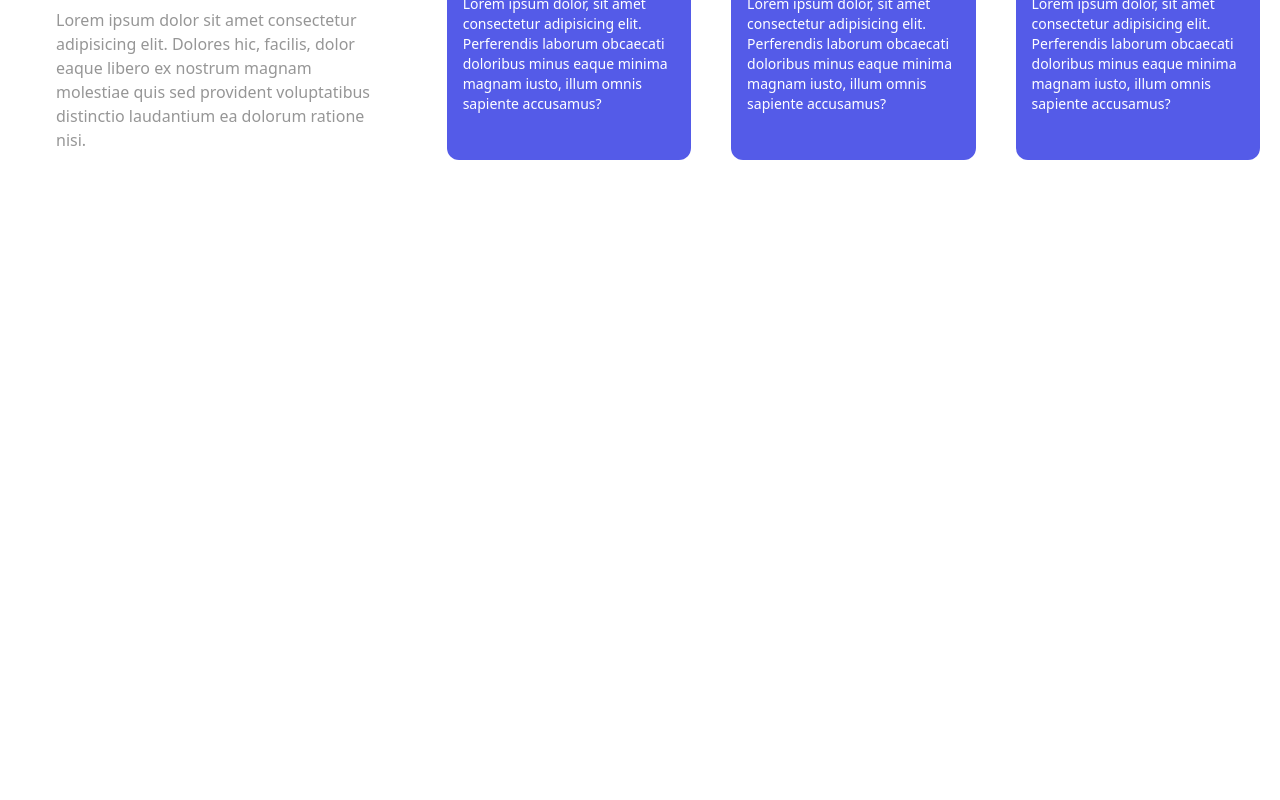
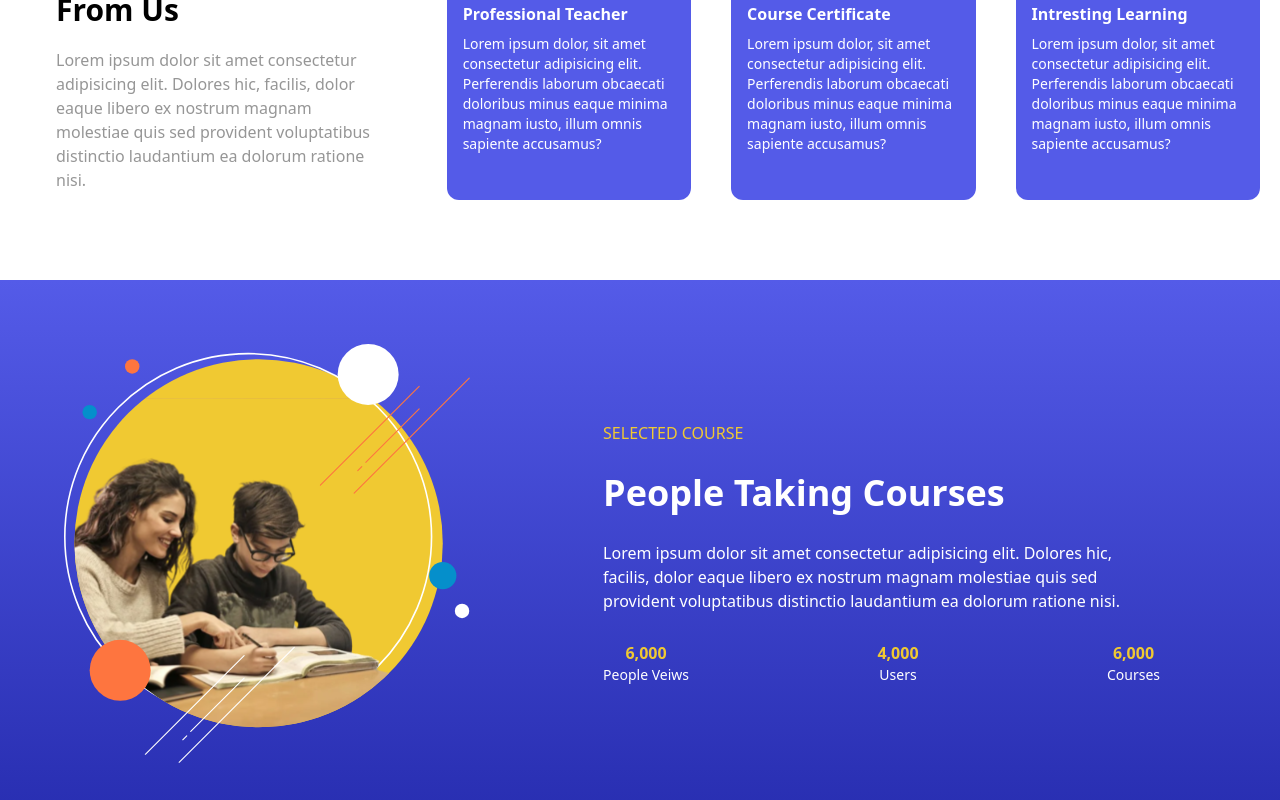
Before and after one commit to nagaphbilla/Iduino-Frontend, a React (Create React App) app: page / in a window 1280 px wide. Shown: the part 846-1646 px from the top of the page. Before the commit the page ends 1046 px from the top, so only its background shows below. Built offline with nearby package versions, Linux system fonts and the light colour scheme.

Commit message:
Added page 3

```diff
--- a/src/LandingPage.jsx
+++ b/src/LandingPage.jsx
@@ -2,6 +2,7 @@ import React from "react";
 import Navbar from "./components/Navbar";
 import Slide1 from "./components/Slide1";
 import Slide2 from "./components/Slide2";
+import Slide3 from "./components/Slide3";
 
 export default function LandingPage() {
   return (
@@ -9,6 +10,7 @@ export default function LandingPage() {
       <Navbar />
       <Slide1/>
       <Slide2/>
+      <Slide3/>
     </div>
   );
 }
--- a/src/components/Slide2.jsx
+++ b/src/components/Slide2.jsx
@@ -3,7 +3,7 @@ import React from "react";
 
 export default function Slide2() {
   return (
-    <div className="flex py-10">
+    <div className="flex py-20">
       <div className="flex flex-col px-14 w-1/3 gap-5">
         <span className="text-clr-primary">WHAT WE GIVE</span>
         <span className="text-3xl font-semibold">What Do You Get From Us</span>
--- /dev/null
+++ b/src/components/Slide3.jsx
@@ -0,0 +1,43 @@
+import React from "react";
+import image from "../assets/Group1964.svg";
+
+export default function Slide3() {
+  return (
+    <div className="flex background-slide3 w-full h-full items-center px-16 py-16 gap-10">
+      <div className="w-2/5">
+        <img src={image} alt="img.." className="h-11/12 w-11/12" />
+      </div>
+      <div className="flex flex-col px-14 w-3/5 gap-7">
+        <span className="text-clr-slide3">SELECTED COURSE</span>
+        <span className="text-4xl font-semibold text-white">
+          People Taking Courses
+        </span>
+        <p className="text-white font-extralight">
+          Lorem ipsum dolor sit amet consectetur adipisicing elit. Dolores hic,
+          facilis, dolor eaque libero ex nostrum magnam molestiae quis sed
+          provident voluptatibus distinctio laudantium ea dolorum ratione nisi.
+        </p>
+        <div className="flex justify-between">
+          <div className="flex flex-col items-center">
+            <span className="text-clr-slide3 font-semibold">6,000</span>
+            <span className="text-white font-extralight text-sm">
+              People Veiws
+            </span>
+          </div>
+          <div className="flex flex-col items-center">
+            <span className="text-clr-slide3 font-semibold">4,000</span>
+            <span className="text-white font-extralight text-sm">
+              Users
+            </span>
+          </div>
+          <div className="flex flex-col items-center">
+            <span className="text-clr-slide3 font-semibold">6,000</span>
+            <span className="text-white font-extralight text-sm">
+              Courses
+            </span>
+          </div>
+        </div>
+      </div>
+    </div>
+  );
+}
--- a/src/styles.css
+++ b/src/styles.css
@@ -7,6 +7,8 @@
   --clr-nav: #ffffff;
   --clr-secondary: #1f398a;
   --clr-text: #969696;
+  --clr-background-slide3:linear-gradient(180deg, #545BE8 0%, #272DB0 100%);
+  --clr-text-slide3:#F0C932;
 }
 .nav-clr {
   background-color: var(--clr-nav);
@@ -111,3 +113,11 @@
   background-position-y: center;
   background-size: 90%;
 }
+
+.background-slide3{
+  background: var(--clr-background-slide3);
+}
+
+.text-clr-slide3{
+  color: var(--clr-text-slide3);
+}
```
Also changed, not shown: src/assets/Group1964.svg (added).
